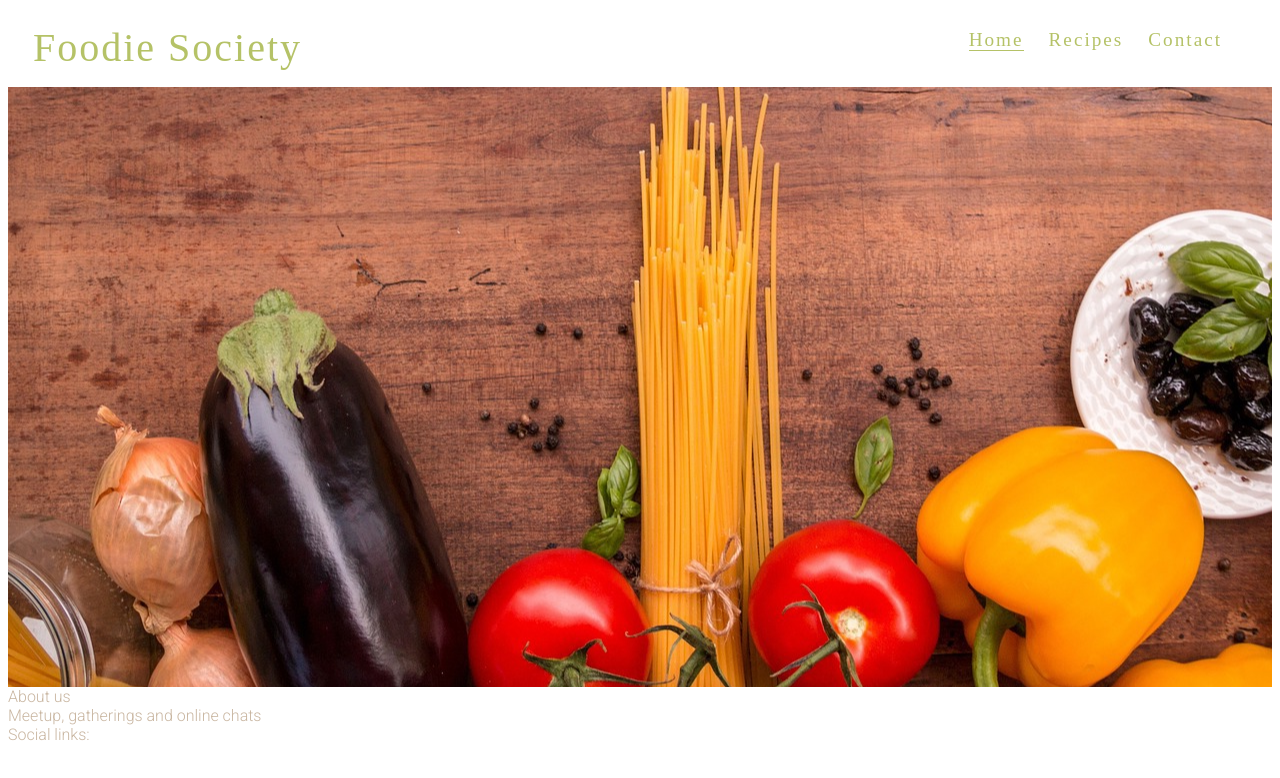
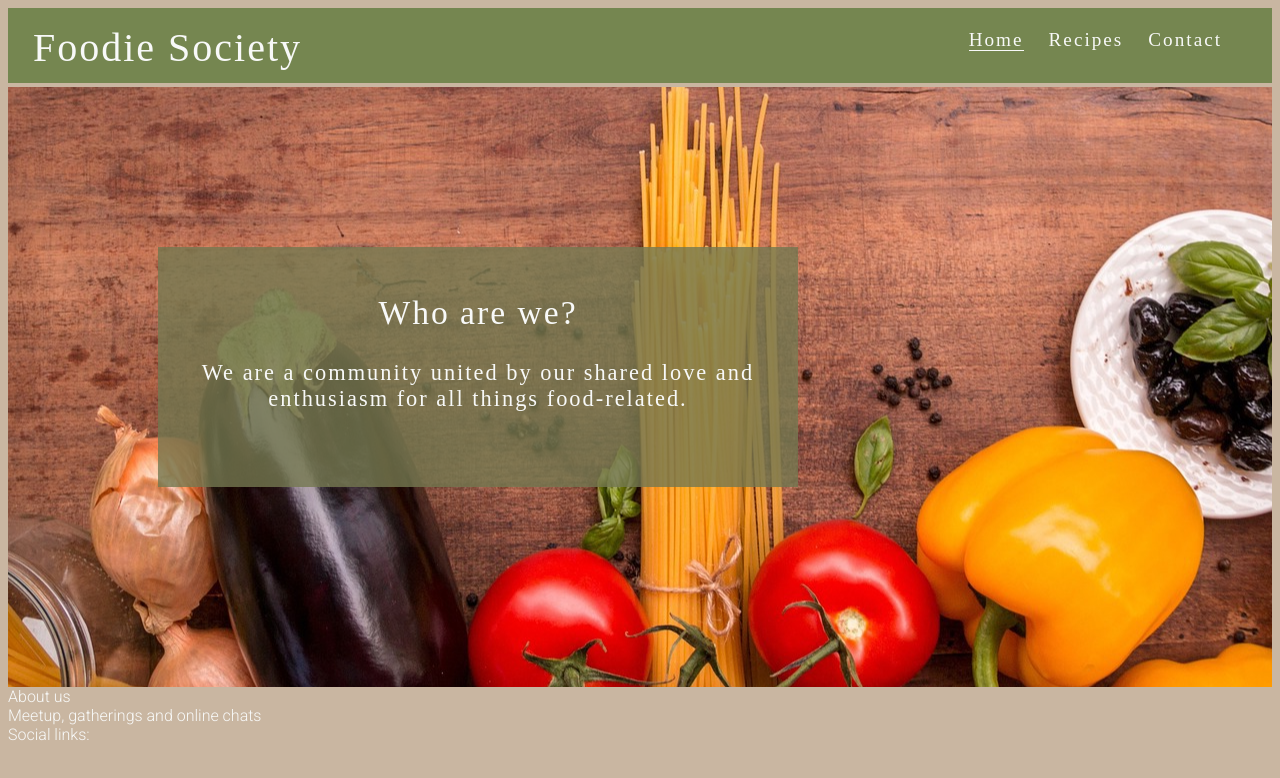
Before and after one commit to LukaB25/Foodie-Society, a plain HTML site: page index.html in a window 1280 px wide. Drawn offline with Linux system fonts and the light colour scheme; a web font is replaced by a local one.

Commit message:
Add image text and styled the header

```diff
--- a/assets/css/style.css
+++ b/assets/css/style.css
@@ -5,7 +5,8 @@
 body {
     font-family: 'Roboto', sans-serif;
     font-weight: 300;
-    color: #c9b6a1;
+    color: #f8f9f8;
+    background-color: #c9b6a1;
 }
 
 /* header & logo*/
@@ -14,7 +15,7 @@ h1,
 h2 {
     font-family: 'Playfair', serif;
     font-weight: 300;
-    color: #b5c267
+    color: #f8f9f8;
 }
 
 #logo {
@@ -22,6 +23,12 @@ h2 {
     font-size: 250%;
     margin-left: 25px;
     letter-spacing: 2px;
+}
+
+#head-style {
+    width: 100%;
+    height: 75px;
+    background-color: #758650;
 }
 
 /* Navigation */
@@ -46,24 +53,53 @@ li {
 
 #menu a {
     text-decoration: none;
-    color: #b5c267;
+    color: #f8f9f8;
 }
 
 #menu a:hover {
-    color: #ffe27c;
-    border-bottom: 1px solid #ffe27c;
+    color: #e8b634;
+    border-bottom: 1px solid #e8b634;
 }
 
 .active {
-    color: #ffe27c;
-    border-bottom: 1px solid #b5c267;
+    border-bottom: 1px solid #f8f9f8;
 }
 
-/* Hero Image */
+/* Hero Image and text */
+
+#image-outer {
+    height: 600px;
+    width: 100%;
+    position: relative;
+    overflow: hidden;
+}
 
 #hero-image {
     height: 600px;
     width: 100%;
-    background: url('../images/mediterranean-cuisine-2378758_1920.jpg') no-repeat center center;
-    overflow: hidden;
+    background: url('/assets/images/mediterranean-cuisine-2378758_1920.jpg') no-repeat center center;
 }
+
+#image-text,
+#image-text h2 {
+    color: #f8f9f8;
+
+}
+
+#image-text {
+    font-family: 'Playfair', serif;
+    font-size: 140%;
+    letter-spacing: 2px;
+    text-align: center;
+
+    width: 600px;
+    height: 200px;
+
+    padding: 20px;
+
+    background-color: rgba(117, 120, 80, 0.8);
+
+    bottom: 200px;
+    left: 150px;
+    position: absolute;
+}
--- a/index.html
+++ b/index.html
@@ -12,7 +12,7 @@
 </head>
 
 <body>
-    <header>
+    <header id="head-style">
         <a href="index.html">
             <h1 id="logo">Foodie Society</h1>
         </a>
@@ -32,8 +32,12 @@
             </nav>
         </div>
     </header>
-    <section>
+    <section id="image-outer">
         <div id="hero-image"></div>
+        <div id="image-text">
+            <h2>Who are we?</h2>
+            <p>We are a community united by our shared love and enthusiasm for all things food-related.</p>
+        </div>
     </section>
     <section>About us</section>
     <section>Meetup, gatherings and online chats</section>
```
